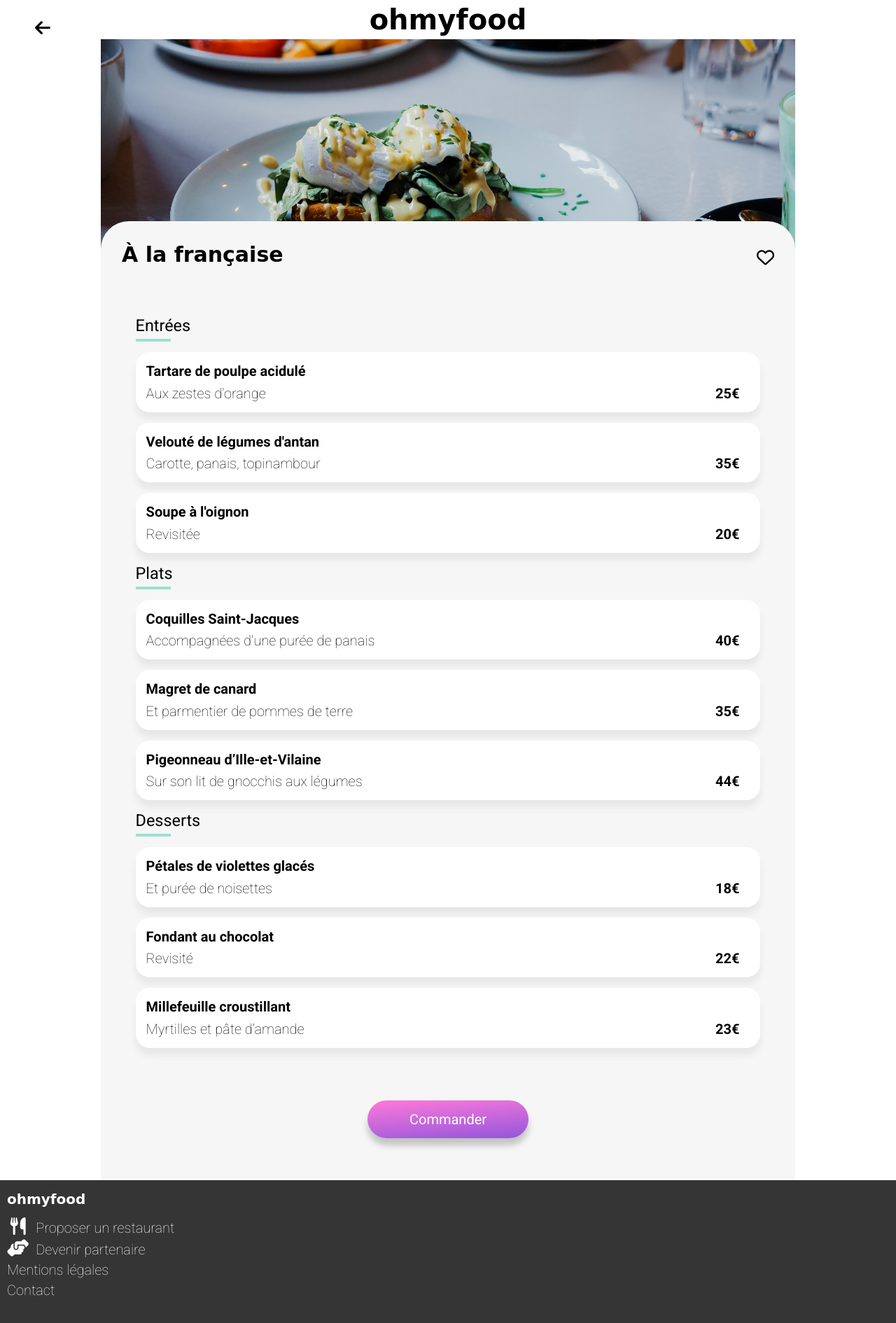
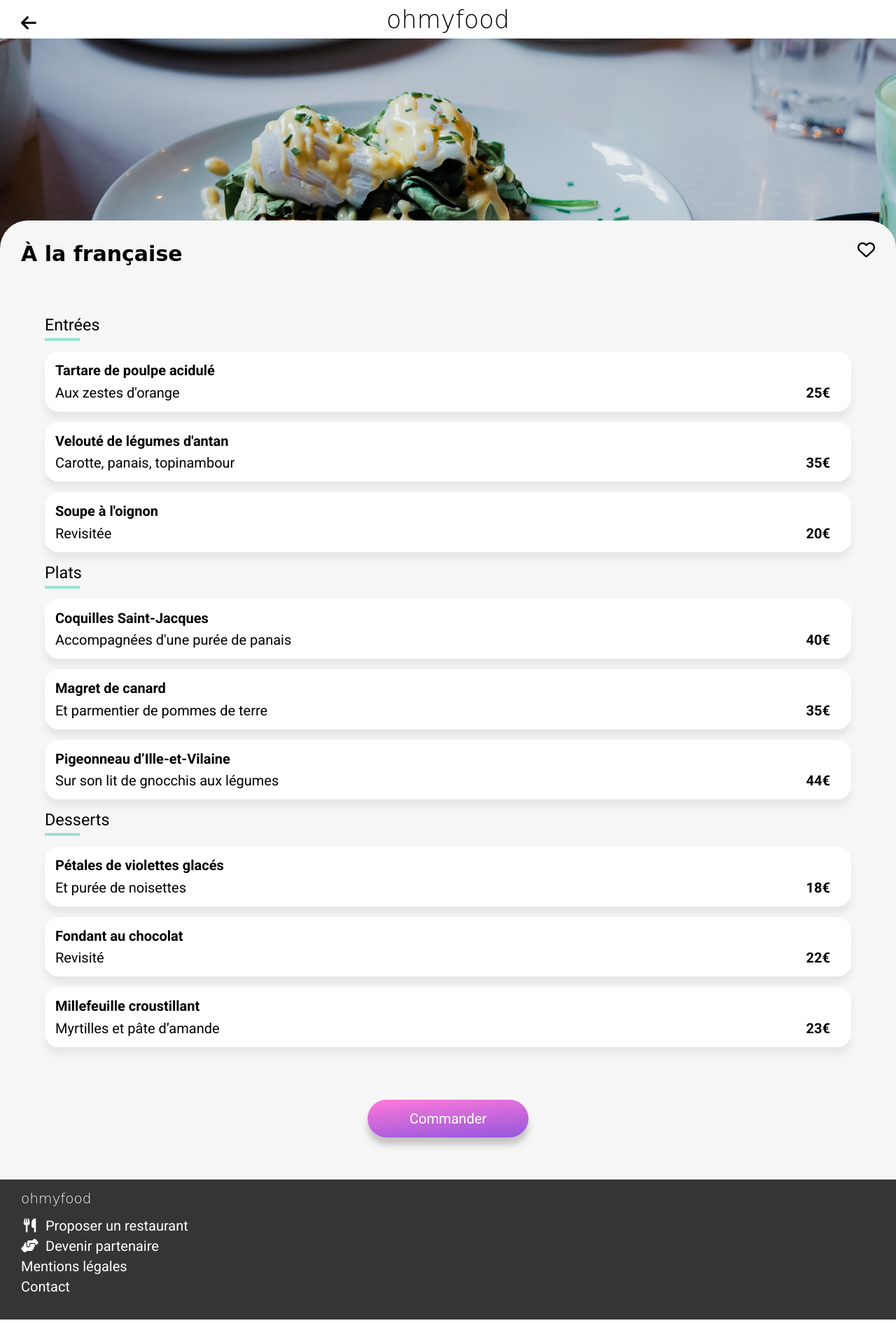
Before and after one commit to basthub/BastienGallo_3_11012022, a website: page a_la_francaise.html in a window 1280 px wide. Shown: the whole page at 70% size. Drawn offline with Linux system fonts and the light colour scheme; a web font is replaced by a local one.

Commit message:
commit on dev

```diff
--- a/a_la_francaise.html
+++ b/a_la_francaise.html
@@ -13,8 +13,8 @@
 </head>
 <body>
     <header>
-        <a class="to-index"href="index.html"><i class="fa fa-arrow-left"></i></a>
-        <h1>ohmyfood</h1>
+        <a class="to-index" href="index.html"><i class="fa fa-arrow-left"></i></a>
+        <h1 class="logo">ohmyfood</h1>
     </header>
     <main>
         <div class="menu-heading">
@@ -26,7 +26,7 @@
                 <span class="menu-title__like"><i class="far fa-heart"></i><i class="fas fa-heart"></i></span>
             </div>
             <div class="menu-section">
-                <h3 class="menu-section__title" href="#">Entrées
+                <h3 class="menu-section__title">Entrées
                     <span class="menu-section__title--underline"></span>
                 </h3>
                 <div class="menu-section__wrapper">
@@ -36,7 +36,7 @@
                             <p>Aux zestes d'orange</p>
                             <span>25€</span>
                         </div>
-                        <div class="menu-section__card--hide" href="#">
+                        <div class="menu-section__card--hide">
                             <div class="menu-section__card--validate">
                                 <i class="fas fa-check-circle"></i>
                             </div>
@@ -48,7 +48,7 @@
                             <p>Carotte, panais, topinambour</p>
                             <span>35€</span>
                         </div>
-                        <div class="menu-section__card--hide" href="#">
+                        <div class="menu-section__card--hide">
                             <div class="menu-section__card--validate">
                                 <i class="fas fa-check-circle"></i>
                             </div>
@@ -60,7 +60,7 @@
                             <p>Revisitée</p>
                             <span>20€</span>
                         </div>
-                        <div class="menu-section__card--hide" href="#">
+                        <div class="menu-section__card--hide">
                             <div class="menu-section__card--validate">
                                 <i class="fas fa-check-circle"></i>
                             </div>
@@ -69,7 +69,7 @@
                 </div>
             </div>
             <div class="menu-section">
-                <h3 class="menu-section__title" href="#">Plats
+                <h3 class="menu-section__title">Plats
                     <span class="menu-section__title--underline"></span>
                 </h3>
                 <div class="menu-section__wrapper">
@@ -79,7 +79,7 @@
                             <p>Accompagnées d'une purée de panais</p>
                             <span>40€</span>
                         </div>
-                        <div class="menu-section__card--hide" href="#">
+                        <div class="menu-section__card--hide">
                             <div class="menu-section__card--validate">
                                 <i class="fas fa-check-circle"></i>
                             </div>
@@ -91,7 +91,7 @@
                             <p>Et parmentier de pommes de terre</p>
                             <span>35€</span>
                         </div>
-                        <div class="menu-section__card--hide" href="#">
+                        <div class="menu-section__card--hide">
                             <div class="menu-section__card--validate">
                                 <i class="fas fa-check-circle"></i>
                             </div>
@@ -103,7 +103,7 @@
                             <p>Sur son lit de gnocchis aux légumes</p>
                             <span>44€</span>
                         </div>
-                        <div class="menu-section__card--hide" href="#">
+                        <div class="menu-section__card--hide">
                             <div class="menu-section__card--validate">
                                 <i class="fas fa-check-circle"></i>
                             </div>
@@ -112,7 +112,7 @@
                 </div>
             </div>
             <div class="menu-section">
-                <h3 class="menu-section__title" href="#">Desserts
+                <h3 class="menu-section__title">Desserts
                     <span class="menu-section__title--underline"></span>
                 </h3>
                 <div class="menu-section__wrapper">
@@ -122,7 +122,7 @@
                             <p>Et purée de noisettes</p>
                             <span>18€</span>
                         </div>
-                        <div class="menu-section__card--hide" href="#">
+                        <div class="menu-section__card--hide">
                             <div class="menu-section__card--validate">
                                 <i class="fas fa-check-circle"></i>
                             </div>
@@ -134,7 +134,7 @@
                             <p>Revisité</p>
                             <span>22€</span>
                         </div>
-                        <div class="menu-section__card--hide" href="#">
+                        <div class="menu-section__card--hide">
                             <div class="menu-section__card--validate">
                                 <i class="fas fa-check-circle"></i>
                             </div>
@@ -146,7 +146,7 @@
                             <p>Myrtilles et pâte d’amande</p>
                             <span>23€</span>
                         </div>
-                        <div class="menu-section__card--hide" href="#">
+                        <div class="menu-section__card--hide">
                             <div class="menu-section__card--validate">
                                 <i class="fas fa-check-circle"></i>
                             </div>
@@ -157,13 +157,13 @@
             <a href="#" class="command__btn">Commander</a>
         </div>
     </main>
-    <footer>
+    <footer class="footer">
         <h2 class=footer__logo>ohmyfood</h2>
         <ul>
             <li><a href="#"><i class="fas fa-utensils fa-fw"></i>Proposer un restaurant</a></li>
             <li><a href="#"><i class="fas fa-hands-helping fa-fw"></i>Devenir partenaire</a></li>
             <li><a href="#">Mentions légales</a></li>
-            <li><a href="#">Contact</a></li>
+            <li><a href="mailto:contact@ohmyfood.com">Contact</a></li>
         </ul>
     </footer>
 </body>
--- a/sass/base/_typography.scss
+++ b/sass/base/_typography.scss
@@ -2,19 +2,40 @@ body{
     font-family: 'Roboto', sans-serif;
     font-size: 2rem;
     font-weight: 100;
+    @include desktop{
+        font-weight: 400;
+    }
 }
 
 h1{
-    font-family: 'Shrikhand', cursive;
-    font-size: 4rem;
+    font-size: 3.5rem;
 }
 
 .logo{
     font-family: 'Shrikhand', cursive;
+    font-weight: 100;
 }
+
 i{
     font-size: 2.5rem;
+}
+.heading{
+    &__title{
+        font-size: 3.5rem;
+    }
+    &__subtitle{
+        font-size: 2.3rem;
+    }
+}
+.step{
+    font-weight: 700;
 
+    &__txt{
+    @include desktop{
+        font-weight: 400;
+        font-size: 1.8rem;
+        }
+    }
 }
 .menu-title{
     font-family: 'Shrikhand', cursive;
@@ -23,15 +44,7 @@ i{
         font-size: 2.5rem;
     }
 }
-.footer{
-    &__logo{
-    font-family: 'Shrikhand', cursive;
-    font-size: 2rem;
-    }
-    & > i{
-        font-size: 2rem;
-    }
-}
+
 .menu-section{
     &__title{
         font-weight: 400;
@@ -40,15 +53,33 @@ i{
     font-weight: 700;
     }
 }
+
 .restaurant-prev{
     &__status{
+        font-size: 1.7rem;
         @include desktop{
             font-size: 1.5rem;
         }
     }
-/*    &__info{
+    &__info{
+        @include tablet{
+            font-size: 1.7rem;
+        }
         @include desktop{
-            font-size: 1.5rem;
+            font-size: 1.6rem;
         }
-    }*/
+    }
 }
+footer{
+    font-weight: 400;
+    & i{
+        font-size: 2rem;
+    }
+}
+.footer{
+    &__logo{
+    font-family: 'Shrikhand', cursive;
+    font-size: 2rem;
+    font-weight: 100;
+    }
+}
--- /dev/null
+++ b/sass/layout/_container.scss
@@ -0,0 +1,4 @@
+main{
+    max-width: 1440px;
+    margin: auto;
+}
--- a/sass/layout/_footer.scss
+++ b/sass/layout/_footer.scss
@@ -1,7 +1,9 @@
 footer{
     background: $colour-footer;
     color: $colour-white;
-    padding:0 0 0.5*$layout-margin 1rem;
+    padding:0 0 2*$grid-gutter 2*$grid-gutter;
+    max-width: 1440px;
+    margin: auto;
     & > h2{
         margin-bottom: $grid-gutter;
         padding-top: $grid-gutter;
--- a/sass/layout/_header.scss
+++ b/sass/layout/_header.scss
@@ -4,13 +4,14 @@ header{
     justify-content: center;
     flex-wrap: wrap;
     width: 100%;
-    margin : 0.5rem 0;
     position: relative;
+    max-width: 1440px;
+    margin:  0.5*$grid-gutter auto;
 }
 .to-index{
     position: absolute;
-    top: 2.3rem;
-    left: 5rem;
+    top: 1.3rem;
+    left: 3rem;
     transition: transform 10ms ease;
     &:hover{
             transform: scale(1.2);
--- a/sass/pages/_index.scss
+++ b/sass/pages/_index.scss
@@ -36,13 +36,17 @@
     flex-direction: row;
     justify-content: center;
     align-items: center;
-    font-weight: 400;
+    position: relative;
     background-color: $colour-location;
     & i{
-        margin-right:1rem;
+        position: relative;
+        right: 2rem;
+        bottom: 2px;
+
     }
-    & p{
+    & h3{
         margin: $grid-gutter 0 $grid-gutter 0;
+        font-weight: 400;
     }
     @include desktop{
         width: 100%;
@@ -64,11 +68,12 @@
         font-weight: 700;
         width: 100%;
         text-align: center;
-        margin-top: $layout-margin;
+        padding: $layout-margin 0.6*$layout-margin 0 0.6*$layout-margin;
         max-width: 45rem;
     }
     &__subtitle{
         margin-top: $grid-gutter;
+        padding: 0 0.5*$grid-gutter;
         font-weight: 100;
         text-align: center;
         width:100%;
@@ -76,7 +81,7 @@
     }
     &__btn{
         @include btn;
-        margin: $grid-gutter 0 $layout-margin 0;
+        margin: 2*$grid-gutter 0 $layout-margin 0;
         @include tablet {
             margin-top: $layout-margin;
         }
@@ -106,29 +111,27 @@
         }
     }
     & > h2{
-        margin-left: $grid-gutter;
-        @include tablet{
-            margin: $grid-gutter $layout-margin;
-
-        }
+        margin: 2*$grid-gutter $grid-gutter;
     }
 }
 .step{
     width: 100%;
+    max-width: 54rem;
     display: flex;
     flex-direction: row;
     flex-wrap: nowrap;
     justify-content: space-between;
     align-items: center;
     background: $colour-background;
-    font-weight: 400;
     border-radius: 2rem;
-    padding: 3rem;
+    padding: 3rem 2rem;
     margin: $grid-gutter 0;
     @include shadow;
     transition: transform .45s ease, background .45s ease-in-out;
     & i{
         color: $colour-icon;
+        position: relative;
+        right: 1rem;
     }
     &__number{
         background: $colour-primary;
@@ -137,11 +140,15 @@
         font-size: 1.5rem;
         padding: 0.5rem 1rem 0.5rem 1rem;
         position: relative;
-        right: 4.5rem;
+        right: 3.5rem;
     }
     &__txt{
         margin: 0 $grid-gutter 0 $grid-gutter;
         width: 30rem;
+        min-width: 223px;
+        @include desktop{
+            min-width: 0;
+        }
     }
     &:hover{
         background:$colour-lightprimary;
@@ -150,8 +157,8 @@
             color:$colour-primary;
         }
     }
-    @include tablet{
-        width: 80%;
+    @include desktop{
+        width: 90%;
     }
 }
 .restaurant{
@@ -189,7 +196,7 @@
     position: relative;
     width: 93%;
     background: transparent;
-    margin-bottom: $grid-gutter;
+    margin-bottom: 2*$grid-gutter;
     border-radius: 4rem;
     @include tablet{
         width: 45%;
@@ -206,8 +213,8 @@
     width: 100%;
     position: relative;
     min-width: 30rem;
-    min-height: 35rem;
-    border-radius: 2rem 2rem 3rem 3rem;
+    min-height: 29rem;
+    border-radius: 2rem;
     transition: background .45s ease-in-out;
     @include shadow;
     &:hover{
@@ -224,12 +231,12 @@
     &__status{
         padding-top: 15px;
         position: absolute;
-        top: 1rem;
-        right: 3rem;
+        top: 1.5rem;
+        right: 1.5rem;
         color: darken($colour-tertiary, 35%);
         background-color: $colour-tertiary;
         font-weight: 700;
-        padding: 1rem 2rem 1rem 2rem;
+        padding: 0.5rem 1rem;
         border-radius: 0.5rem;
         @include desktop{
             padding: 0.5rem 1rem 0.5rem 1rem;
@@ -244,7 +251,7 @@
         object-fit: cover;
         min-height: 0;
         width: 100%;
-        height:27rem;
+        height:20rem;
         transition: transform .5s ease-in-out;
         transform: scale(1.2);
         @include desktop{
@@ -257,7 +264,7 @@
         display: flex;
         justify-content: space-between;
         align-items: center;
-        padding: 20px;
+        padding: 1.5rem;
         position: absolute;
         right: 0;
         left: 0;
@@ -271,10 +278,12 @@
         }
     }
     &__like{
+        position: absolute;
+        right: 3rem;
+        bottom: 3rem;
         @include like;
         @include desktop{
             bottom: 2rem;
-
         }
     }
 }
--- a/sass/pages/_menu.scss
+++ b/sass/pages/_menu.scss
@@ -1,7 +1,3 @@
-main{
-    max-width: 992px;
-    margin: auto;
-}
 .menu-heading{
     width: 100%;
     height: 30rem;
@@ -32,6 +28,9 @@ main{
     padding: 2*$grid-gutter 2*$grid-gutter;
     background-color: $colour-background;
     &__like{
+        position: absolute;
+        right: 3rem;
+        bottom: 4rem;
         @include like;
     }
 }
--- a/sass/utils/_mixins.scss
+++ b/sass/utils/_mixins.scss
@@ -15,7 +15,7 @@
     background: linear-gradient(175deg, $colour-secondary, $colour-primary);
     color: $colour-white;
     border-radius: 4rem;
-    padding: $grid-gutter;
+    padding: 2rem;
     text-decoration: none;
     font-weight: 400;
     box-shadow:  0 1rem 1rem darken($colour-background,20%);
@@ -34,14 +34,6 @@
     animation: slide-top 0.5s cubic-bezier(0.250, 0.460, 0.450, 0.940) both, fadein 2s both;
     opacity: 0;
 
-    @-webkit-keyframes slide-top {
-        0% {
-            transform: translateY(0);
-        }
-        100% {
-            transform: translateY(-100px);
-        }
-    }
     @keyframes slide-top {
         0% {
             transform: translateY(0);
@@ -70,9 +62,6 @@
 
 /*Animation Like*/
 @mixin like {
-    position: absolute;
-    right: 3rem;
-    bottom: 3rem;
     width: 25px;
     height: 25px;
     display: block;
@@ -88,6 +77,7 @@
       left: 0.25px;
       bottom: 0.25px;
       transition: opacity 0.4s ease-in-out;
+      font-size: 2.6rem;
 
       &:hover{
         opacity: 1;
```
Also changed, not shown: index.html (+4 -4 lines), la_note_enchantee.html (+17 -17 lines), la_palette_du_gout.html (+16 -16 lines), le_delice_des_sens.html (+16 -16 lines), public/css/style.css, 1 other file.
